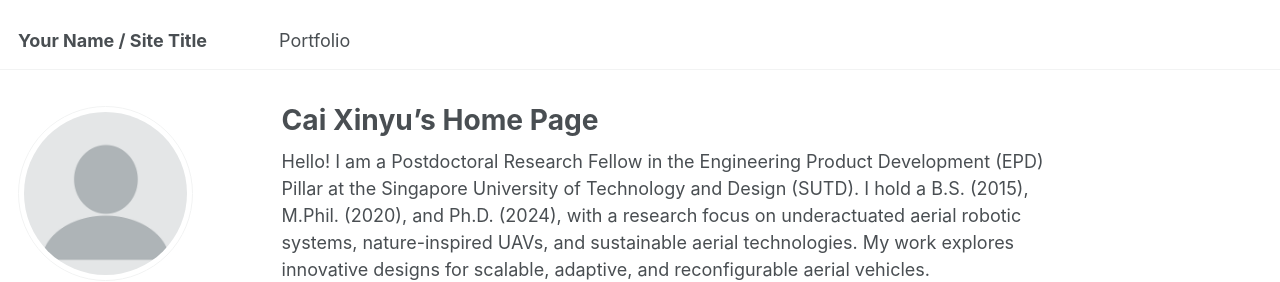
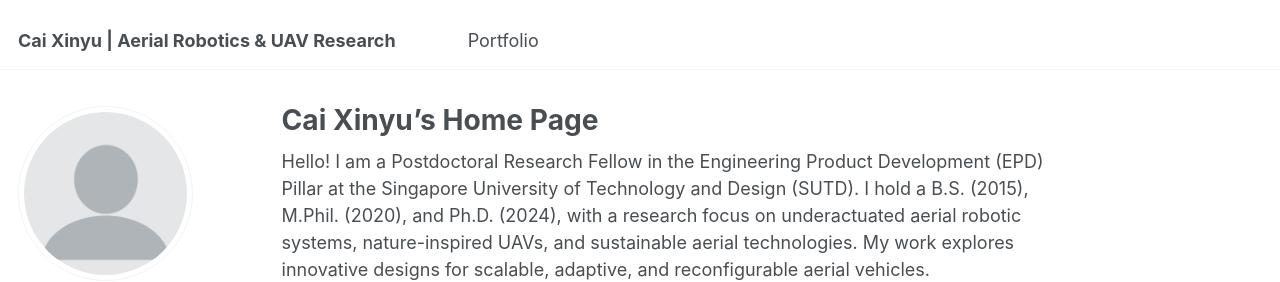
Before and after one commit to git-caixinyu/git-caixinyu.github.io, a Jekyll site: the page built from _pages/about.md, in a window 1280 px wide. Shown: the top 282 px of the page. Built offline with Jekyll 4.4.1, drawn with Linux system fonts in a browser that asks for light colours; some web fonts are replaced.

Commit message:
Update _config.yml

```diff
--- a/_config.yml
+++ b/_config.yml
@@ -9,13 +9,13 @@
 # Basic Site Settings
 locale                   : "en-US"
 site_theme               : "default"
-title                    : "Your Name / Site Title"
+title                    : "Cai Xinyu | Aerial Robotics & UAV Research"
 title_separator          : "-"
 name                     : &name "Your Name"
 description              : &description "personal description"
 url                      : https://academicpages.github.io # the base hostname & protocol for your site e.g. "https://[your GitHub username].github.io"
 baseurl                  : "" # the subpath of your site, e.g. "/blog"
-repository               : "academicpages/academicpages.github.io"
+repository               : "git-caixinyu.github.io"
 
 # Site Author - The following control what appear as part of the author content on the side bar.
 #               If a field is blank the icon and link will not appear, otherwise it will be shown.
```
